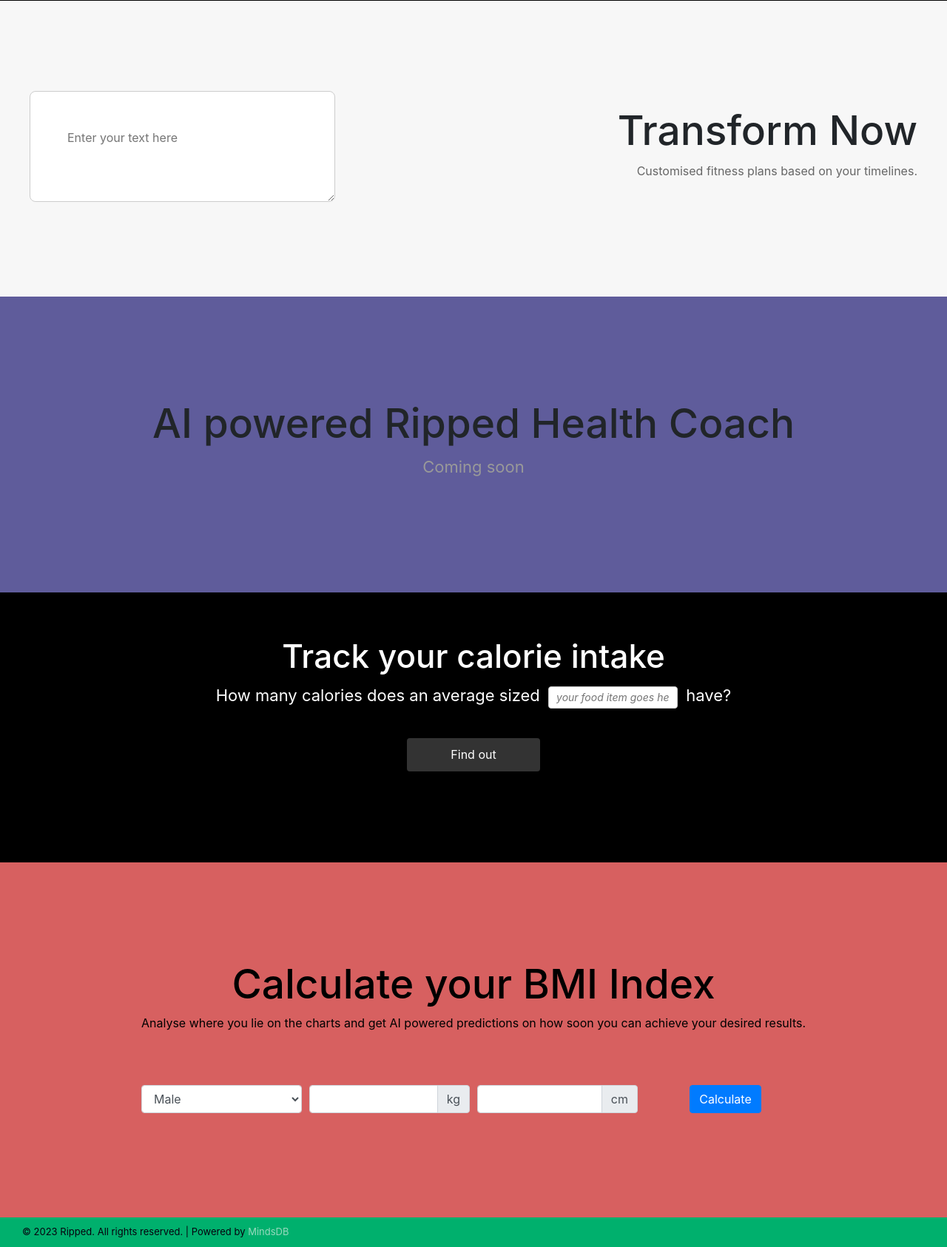
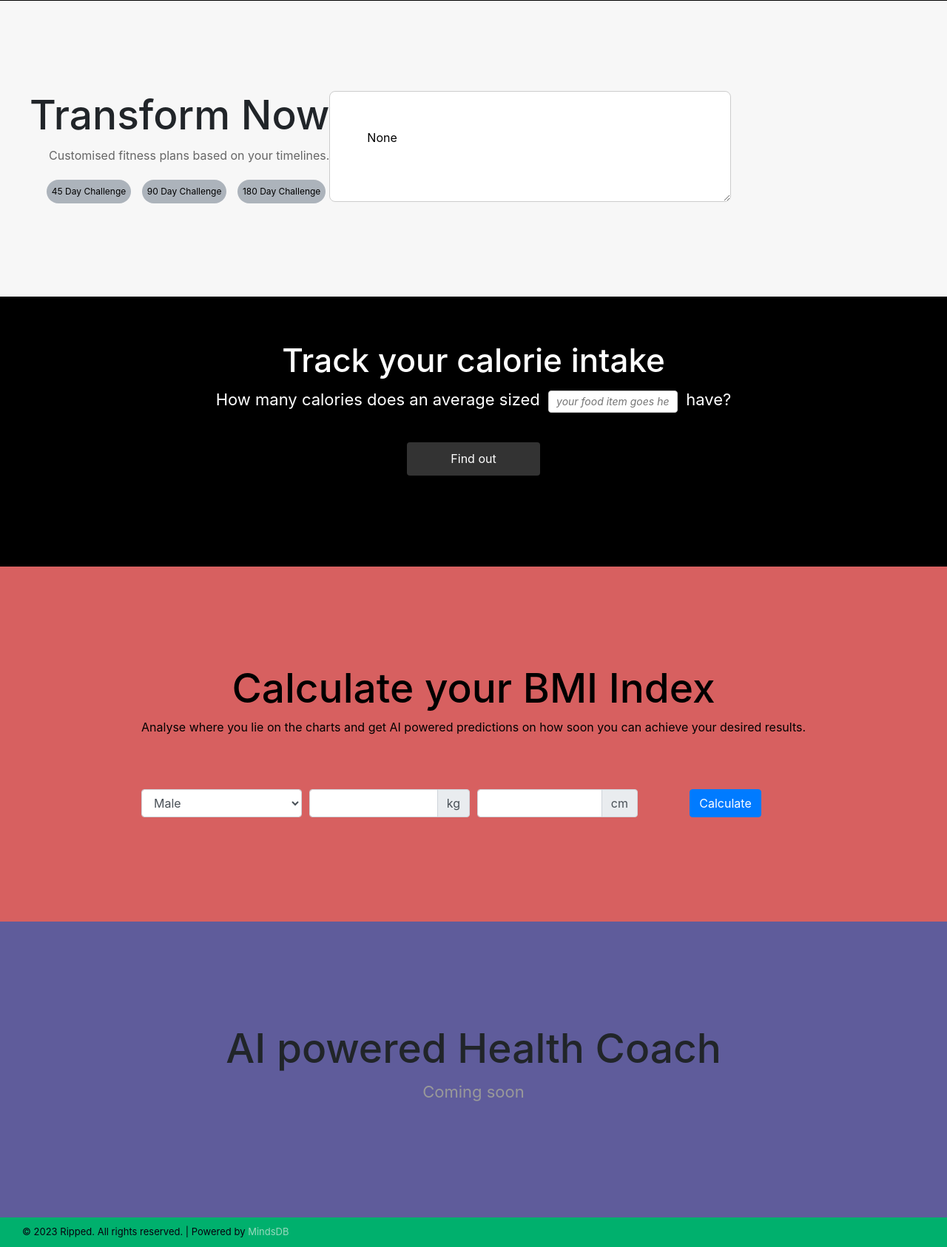
Before and after one commit to syedzubeen/ripped-mindsdb-project, a Flask app: page / in a window 1280 px wide. Shown: the part 1395-3081 px from the top of the page at 74% size. Run offline with Flask 3, Linux system fonts and the light colour scheme; some web fonts are replaced.

Commit message:
added support for customised fitness plans

```diff
--- a/app/routes.py
+++ b/app/routes.py
@@ -71,6 +71,38 @@ async def fetch_calories(username, password):
     else:
         return 'Error fetching calories'
 
+async def fetch_plans(username, password, flag):
+    session = requests.Session()
+    session.post('https://cloud.mindsdb.com/cloud/login', json={
+        'email': username,
+        'password': password
+    })
+    if flag == 1:
+        plan = "45 days"
+    if flag == 2:
+        plan = "90 days"
+    if flag == 3:
+        plan = "180 days"
+
+    custom_query = "SELECT answer FROM mindsdb.recipemaster6 WHERE question = 'Act as an expert health coach who has helped many people loose weight naturally through excercies and proper diet routines. answer in pointwise format, starting your sentence with: Hola Amigo! This is the question: Give me a good transformation plan if my goal is to complete it in " + plan + " days?';"
+    resp = session.post('https://cloud.mindsdb.com/api/sql/query', json={'query': custom_query})
+
+    json_response = resp.json()
+
+    # Assuming there's only one element in the inner list
+    transformation_plan = json_response['data'][0][0]
+
+    # Remove special characters from start and end
+    transformation_plan = transformation_plan.strip('[\n]').strip()
+
+    #Debug and print value
+    print(transformation_plan)
+
+    if resp.status_code == 200:
+        return transformation_plan
+    else:
+        return 'Error fetching your customised plan'
+
 
 def read_env_vars():
     current_file_directory = os.path.dirname(os.path.abspath(__file__))
@@ -107,6 +139,8 @@ def index():
 
         recipe_response = None
         calories_response = None
+        transformation_response = None
+        flag = 0
 
         if 'recipe_button' in request.form:
             selected_vegan = 'vegan' in request.form
@@ -115,9 +149,18 @@ def index():
             recipe_response = loop.run_until_complete(fetch_recipe(username, password, selected_vegan, selected_gluten_free, selected_lactose_free))
         elif 'calories_button' in request.form:
             calories_response = loop.run_until_complete(fetch_calories(username, password))
+        elif '45_day_challenge' in request.form:
+            flag = 1
+            transformation_response = loop.run_until_complete(fetch_plans(username, password, flag))
+        elif '90_day_challenge' in request.form:
+            flag = 2
+            transformation_response = loop.run_until_complete(fetch_plans(username, password, flag))
+        elif '180_day_challenge' in request.form:
+            flag = 3
+            transformation_response = loop.run_until_complete(fetch_plans(username, password, flag))
 
         loop.close()
 
-        return render_template('index.html', recipe_response=recipe_response, calories_response=calories_response)
+        return render_template('index.html', recipe_response=recipe_response, calories_response=calories_response, transformation_response=transformation_response)
 
-    return render_template('index.html', recipe_response=None, calories_response=None)
+    return render_template('index.html', recipe_response=None, calories_response=None, transformation_response=None)
--- a/app/static/styles.css
+++ b/app/static/styles.css
@@ -315,3 +315,14 @@
     font-style: italic;
     font-weight: 450; /* Change the font size for checkboxes and labels */
   }
+  .rounded-button {
+    display: inline-block;
+    padding: 7px 7px;
+    border: none;
+    border-radius: 25px;
+    background-color: #acb3bb;
+    color: rgb(0, 0, 0);
+    cursor: pointer;
+    font-size: 12px;
+    margin: 5px;
+  }
--- a/app/templates/index.html
+++ b/app/templates/index.html
@@ -68,13 +68,22 @@
 
 
 
+
+
   <div class="custom-section">
+    <form method="post" action="/">
+      <div class="transform-text">
+        <h1>Transform Now</h1>
+        <p>Customised fitness plans based on your timelines.</p>
+        <div class="challenge-buttons">
+          <button type="submit" class="rounded-button" name="45_day_challenge">45 Day Challenge</button>
+          <button type="submit" class="rounded-button" name="90_day_challenge">90 Day Challenge</button>
+          <button type="submit" class="rounded-button" name="180_day_challenge">180 Day Challenge</button>
+        </div>
+      </div>
+    </form>
     <div class="text-area">
-      <textarea placeholder="Enter your text here"></textarea>
-    </div>
-    <div class="transform-text">
-      <h1>Transform Now</h1>
-      <p>Customised fitness plans based on your timelines.</p>
+      <textarea name="user_text" placeholder="Enter your text here">{{ transformation_response }}</textarea>
     </div>
   </div>
 
@@ -90,14 +99,6 @@
 
 
 
-
-
-  <div class="ai-assistant">
-    <div class="text-container">
-      <h1 class="main-text">AI powered Ripped Health Coach</h1>
-      <p class="sub-text">Coming soon</p>
-    </div>
-  </div>
 
 
 
@@ -196,4 +197,12 @@
 
 
 
+  <div class="ai-assistant">
+    <div class="text-container">
+      <h1 class="main-text">AI powered Health Coach</h1>
+      <p class="sub-text">Coming soon</p>
+    </div>
+  </div>
+
+
 {% endblock %}
```
Also changed, not shown: app/static/workout.jpg (deleted).
